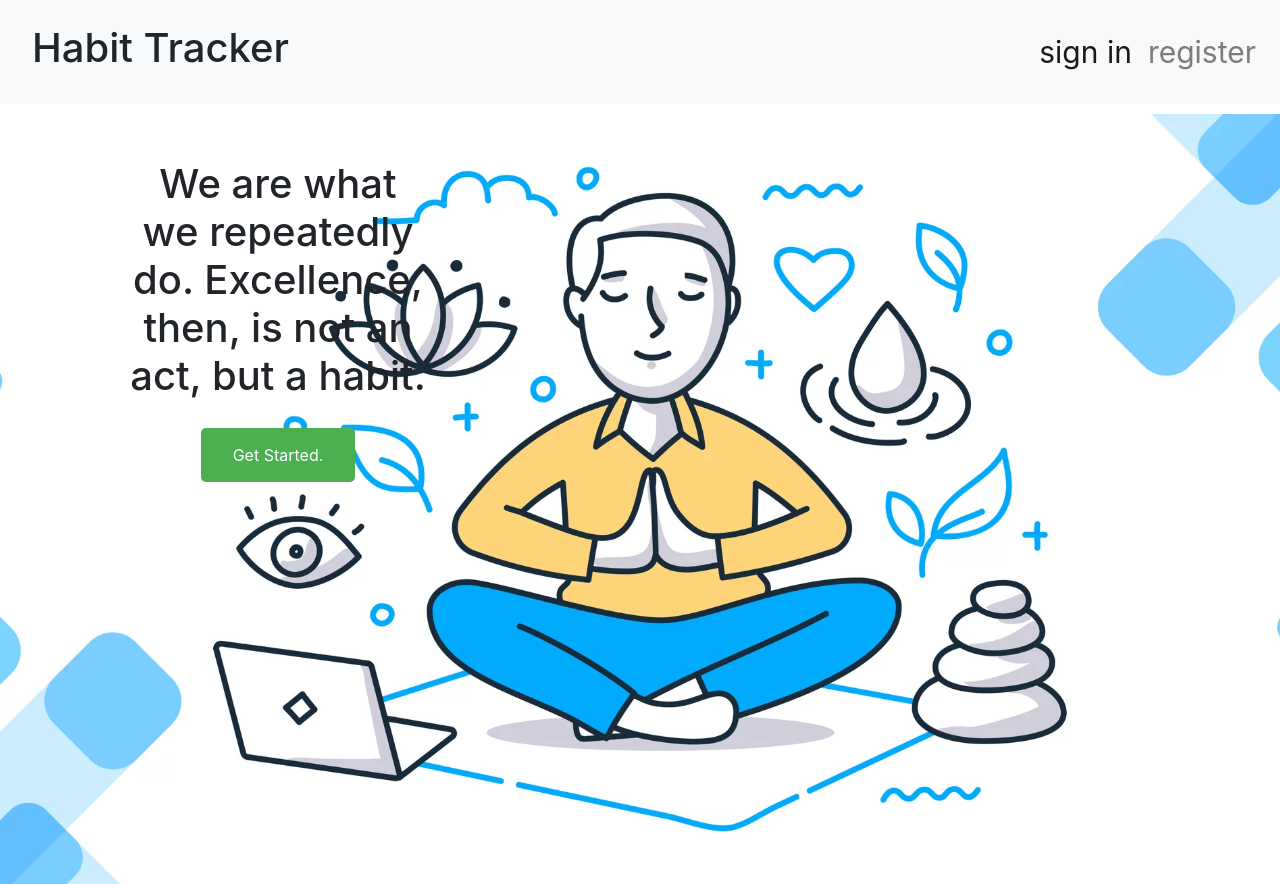
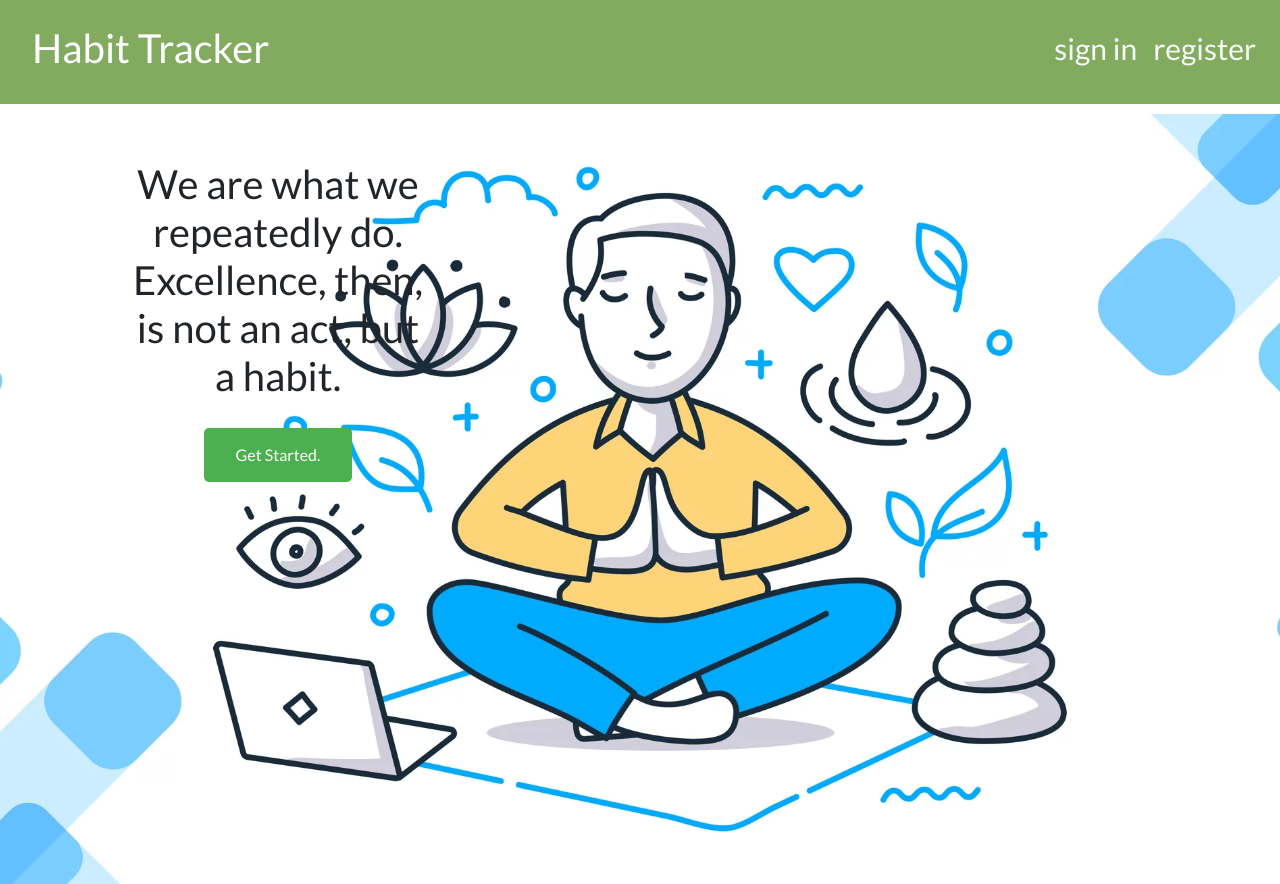
Before and after one commit to SuperBrava/LAP-2-Project-Front-End, a website: page client/landing.html in a window 1280 px wide. Shown: the top 884 px of the page. Drawn offline with nearby package versions, Linux system fonts and the light colour scheme.

Commit message:
landing page styling

```diff
--- a/client/landing.html
+++ b/client/landing.html
@@ -21,15 +21,15 @@
    <body>
     <div class="grid-container">
         <div class="sticky-div">
-            <nav class="navbar navbar-expand-lg navbar-light bg-light">
+            <nav class="navbar navbar-expand-lg text-bg-secondary" style="background-color:#83AB60; color: white;">
                 <h1 class="navbar brand p-3 ">Habit Tracker</h1>
                 <button class="navbar-toggler" type="button" data-bs-toggle="collapse" data-bs-target="#navbarTogglerDemo01" aria-controls="navbarTogglerDemo01" aria-expanded="false" aria-label="Toggle navigation">
                     <span class="navbar-toggler-icon"></span>
                 </button>
                 <div class="collapse navbar-collapse" id="navbarTogglerDemo01"  style="text-align: right;">
-                    <ul class="navbar-nav mb-2 mb-lg-0 ml-auto pe-5">
-                        <li><a class="nav-link active" aria-current="page" href="./index.html">sign in</a></li>
-                        <li><a class="nav-link" aria-current="page" href="./about.html">register</a></li>
+                    <ul class="navbar-nav mb-2 ml-auto pe-5" style="color: black">
+                        <li><a class="nav-link text-light" aria-current="page" href="./index.html">sign in</a></li>
+                        <li><a class="nav-link text-light" aria-current="page" href="./about.html">register</a></li>
                     </ul>
                 </div>
             </nav>
@@ -38,7 +38,7 @@
             <img src="./static/images/landingHabi.png" alt="" id="landingImage">
             <div class="landHead">
                 <h1>We are what we repeatedly do. Excellence, then, is not an act, but a habit.</h1>
-                <button>Get Started.</button>
+                <button> <a href="./login-page.html">Get Started.</a></button>
             </div>
 
         </div>
--- a/client/static/css/landing.css
+++ b/client/static/css/landing.css
@@ -1,3 +1,6 @@
+*{
+    font-family: 'Lato', sans-serif !important;
+}
 .grid-container {
     display: grid;
     grid-template-columns: auto;
@@ -60,7 +63,10 @@ button {
     display: inline-block;
     font-size: 16px;
 }
-
+button > a, a:hover, a:focus, a:active {
+    text-decoration: none;
+    color: white;
+}
 .sticky-div {
     position: sticky;
     top: 0px;
```
Also changed, not shown: client/static/images/habit-tracker-gif-looponce.gif (renamed from client/static/images/habit-tracker-image.png).
